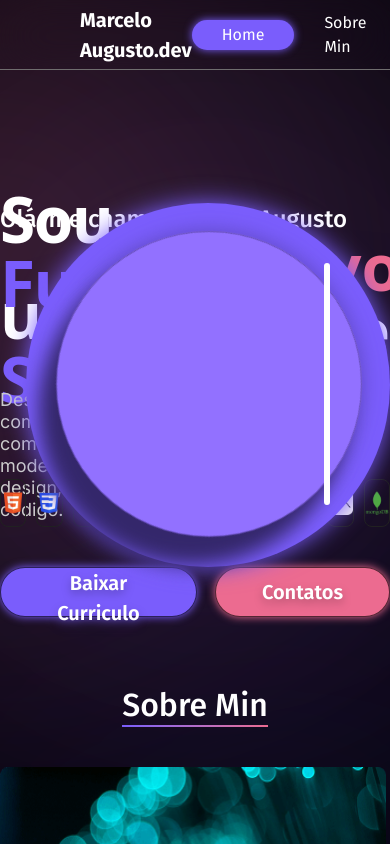
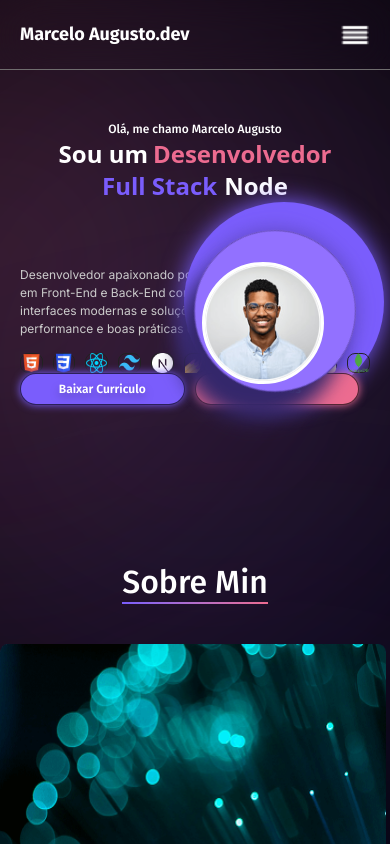
Before and after one commit to m45marcelo/site-portifolio, a React (Vite) app: page / in a window 390 px wide. Shown: the top 844 px of the page. Built offline with nearby package versions, Linux system fonts and the light colour scheme.

Commit message:
feat: implementação de responsividade

```diff
--- a/index.html
+++ b/index.html
@@ -1,5 +1,5 @@
 <!doctype html>
-<html lang="en">
+<html lang="pt">
 	<head>
 		<meta charset="UTF-8">
 		<meta name="viewport" content="width=device-width, initial-scale=1.0">
--- a/package.json
+++ b/package.json
@@ -13,6 +13,7 @@
     "motion": "^12.23.24",
     "react": "^19.2.0",
     "react-dom": "^19.2.0",
+    "react-spinners": "^0.17.0",
     "tailwindcss": "^4.1.17"
   },
   "devDependencies": {
--- a/src/App.tsx
+++ b/src/App.tsx
@@ -1,3 +1,6 @@
+import { useEffect, useState } from "react";
+import { Loader } from "./components/layout/Loader/Loader";
+
 import { Background } from "./components/layout/Background/Background";
 import { Header } from "./components/layout/Header/Header";
 import { Hero } from "./components/layout/Hero/Hero";
@@ -8,19 +11,36 @@ import { SectionContacts } from "./components/layout/Sections/SectionContacts";
 import { Footer } from "./components/layout/Footer/footer";
 
 function App() {
-	return (
-        <Background>
-            <Header/>
+    const [loading, setLoading] = useState(true);
+
+    useEffect(() => {
+        const handleLoad = () => {
+            setLoading(false);
+        };
+
+        window.addEventListener("load", handleLoad);
+
+        return () => {
+            window.removeEventListener("load", handleLoad);
+        };
+    }, []);
+
+
+
+    return (
+        <div className="flex flex-col w-full justify-center items-center">
+            <Background>
+            <Header />
             <div className="absolute top-0 left-0 w-full flex flex-col justify-center items-center">
-
-                <Hero/>
-                <SectionAboutMe/>
-                <SectionSkills/>
-                <SectionProjects/>
-                <SectionContacts/>
-                <Footer/>
+                <Hero />
+                <SectionAboutMe />
+                <SectionSkills />
+                <SectionProjects />
+                <SectionContacts />
+                <Footer />
             </div>
         </Background>
+        </div>
     );
 }
 
--- a/src/components/layout/Background/Background.tsx
+++ b/src/components/layout/Background/Background.tsx
@@ -5,7 +5,7 @@ interface BackgroundProps{
 }
 export const Background: React.FC<BackgroundProps> = ({children}) => {
     return(
-        <div className="w-full h-screen relative">
+        <div className="w-full max-w-[1360px] h-screen relative">
             <div className="absolute top-46 right-0 rounded-full drop-shadow-[0_4px_210px] drop-shadow-primary blur-[210px] h-92 w-92 bg-primary/45"/>
             <div className="absolute top-26 right-58.5 rounded-full blur-[13.125rem] h-79.5 w-79.5 bg-secundary"/>
             <div className="absolute top-225 left-38 rounded-full drop-shadow-[0_4px_210px] drop-shadow-primary blur-[210px] h-62.25 w-62.25 bg-primary/45"/>
--- a/src/components/layout/Header/Header.tsx
+++ b/src/components/layout/Header/Header.tsx
@@ -1,4 +1,5 @@
 import { useSectionObserver } from "../../../hooks/useSectionObserver";
+import iconMenu from "../../../assets/icon-hamburger.png";
 
 export const Header = () => {
 	const activeSection = useSectionObserver(["home", "about-me", "skills", "projects", "contacts"]);
@@ -11,16 +12,17 @@ export const Header = () => {
 		{ id: "contacts", label: "Contatos" },
 	];
 	return (
-		<header className="fixed z-40 h-17.5 w-full px-20  backdrop-blur-xl border-b border-b-border-header flex items-center justify-between">
-			<h2 className="text-white w-[220px] font-fira-sans font-bold text-[1.25rem]">
+		<header className="fixed z-40 h-17.5 w-screen max-w-340 backdrop-blur-xl border-b border-b-border-header flex items-center justify-center">
+			<div className="flex justify-between w-full max-w-[74.875rem] items-center  px-5  xl:px-0">
+			<h2 className="text-white  font-fira-sans font-bold text-[1.125rem] ">
 				Marcelo Augusto.dev
 			</h2>
-			<nav className="h-full flex items-center justify-between">
+			<nav className="hidden h-full items-center justify-between xl:flex">
 				{menuItems.map((item) => (
 					<a
 						key={item.id}
 						href={`#${item.id}`}
-						className={`text-white font-fira-sans font-normal flex items-center justify-center rounded-[1.25rem] h-7.5 px-7.5 ${
+						className={`text-white font-fira-sans font-normal flex items-center justify-center rounded-[1.25rem] h-7.5 px-5 ${
 							activeSection === item.id
 								? "drop-shadow-[0_0_4px] drop-shadow-primary bg-primary text-[1rem]"
 								: ""
@@ -30,6 +32,10 @@ export const Header = () => {
 					</a>
 				))}
 			</nav>
+			<button type="button" className="block xl:hidden">
+				<img alt="menu" src={iconMenu} height={30} width={30}/>
+			</button>
+			</div>
 		</header>
 	);
 };
--- a/src/components/layout/Hero/Hero.tsx
+++ b/src/components/layout/Hero/Hero.tsx
@@ -6,36 +6,48 @@ import imageUser from "../../../assets/image-user2.png";
 
 export const Hero = () => {
 	return (
-		<section id="home" className="h-104.5 w-full max-w-294.25 flex justify-between mt-[12.6875rem] mb-15">
+		<section
+			id="home"
+			className="h-104.5 w-full max-w-[74.875rem] flex flex-col mt-30 mb-5 px-5 xl:px-0 xl:mt-[12.6875rem] xl:mb-15 xl:flex-row xl:justify-between"
+		>
 			<div className="h-full w-full max-w-176 flex flex-col">
-
-				<h2 className="text-2xl font-medium font-fira-sans text-white">
+				<h2 className="text-[12px] flex justify-center xl:justify-start xl:text-2xl font-medium font-fira-sans text-white">
 					Olá, me chamo Marcelo Augusto
 				</h2>
 
 				<div className="flex flex-col w-full max-w-[688px] h-32">
-
-					<div className="flex w-full items-center">
-						<h1 className="flex  tracking-tight items-center w-[220px] text-[4rem] font-bold text-white h-16">
+					<div className="flex w-full items-center justify-center xl:justify-start">
+						<h1 className="flex items-center text-2xl font-bold text-white  xl:h-16 xl:text-[4rem] xl:tracking-tight xl:w-[220px]">
 							Sou um
 						</h1>
-						<h1 className="flex ml-4 items-center w-[450px] text-[4rem] h-16 font-bold text-secundary">Desenvolvedor</h1>
+						<h1 className="flex items-center text-2xl font-bold text-secundary ml-1.25  xl:h-16 xl:ml-4 xl:text-[4rem] xl:w-[450px]">
+							Desenvolvedor
+						</h1>
 					</div>
 
-					<div className="flex w-full items-center">
-						<h1 className="flex tracking-tight items-center w-[282px] text-[4rem] font-bold text-primary h-16">
+					<div className="flex w-full items-center justify-center xl:justify-start">
+						<h1 className="flex items-center   text-2xl font-bold text-primary  xl:h-16 xl:text-[4rem] xl:tracking-tight xl:w-[282px]">
 							Full Stack
 						</h1>
-						<h1 className="flex items-center text-[4rem] font-bold text-white h-16">
+						<h1 className="flex items-center text-2xl font-bold text-white ml-1.75 xl:ml-2 xl:h-16 xl:text-[4rem]">
 							Node
 						</h1>
 					</div>
 
+					<div className="relative h-full w-91 flex xl:hidden">
+						<div className="absolute top-0 right-0 h-50 w-50 drop-shadow-[0_0_12px] drop-shadow-primary rounded-full bg-primary" />
+						<div className="absolute z-5 -rotate-45 h-40.5 w-40.5 drop-shadow-[0px_0px_10px] drop-shadow-[#34276B]/40 top-7 right-7 rounded-full bg-[#9271FF]" />
+						<div className="absolute z-10 border -rotate-45 border-[#34276B]/50 drop-shadow-[-32px_8px_10px] drop-shadow-[#34276B] top-7 right-7 h-40.5 w-40.5 rounded-full bg-[#9271FF]" />
 
-
+						<img
+							alt="imagem usuário"
+							src={imageUser}
+							className="absolute z-20 top-15 right-15 bg-[#E3E4E6] border-[3px] border-white rounded-full h-30.5 w-30.5"
+						/>
+					</div>
 				</div>
 
-				<CustomText className="text-[1.125rem] leading-5.5 font-normal mt-6.5 w-full max-w-157.75 text-text-light h-18.75">
+				<CustomText className="text-[12px] font-normal w-full max-w-157.75 text-text-light xl:mt-6.5 xl:h-18.75 xl:text-[1.125rem] xl:leading-5.5">
 					Desenvolvedor apaixonado por tecnologia, com experiência em
 					Front-End e Back-End com Node.js. Gosto de criar interfaces
 					modernas e soluções escaláveis que unem design, performance
@@ -43,7 +55,7 @@ export const Hero = () => {
 				</CustomText>
 
 				{/* ICONS */}
-				<div className="flex gap-2.5 mt-3.75 mb-10">
+				<div className="flex gap-2.5 mt-3.75  xl:mb-10">
 					{STACKS.map((item) => (
 						<CardIconStack
 							key={item.name}
@@ -51,20 +63,26 @@ export const Hero = () => {
 							heightIcon={32}
 							widthIcon={32}
 							imageStack={item.icon}
-							className="h-12 w-12 rounded-lg"
+							className="h-5 w-10 xl:h-12 xl:w-12 rounded-lg"
 						/>
 					))}
 				</div>
 
-				<div className="flex gap-4.5">
-					<CustomButton isPrimary>
-						<a href="#home"  className="text-white h-full w-full font-fira-sans font-semibold text-[1.25rem] drop-shadow-[0_4px_4px] drop-shadow-black/25">
+				<div className="flex gap-2.5 xl:gap-4.5">
+					<CustomButton isPrimary className="h-8 w-[47%] xl:w-auto xl:h-12.5 xl:px-11.5">
+						<a
+							href="#home"
+							className="text-white h-full w-full flex items-center justify-center font-fira-sans font-semibold text-[12px] xl:text-[1.25rem] drop-shadow-[0_4px_4px] drop-shadow-black/25"
+						>
 							Baixar Curriculo
 						</a>
 					</CustomButton>
 
-					<CustomButton isPrimary={false}>
-						<a href="#contacts" className="text-white h-full w-full font-fira-sans font-semibold text-[1.25rem] drop-shadow-[0_4px_4px] drop-shadow-black/25">
+					<CustomButton isPrimary={false} className="h-8 w-[47%] xl:w-auto xl:h-12.5 xl:px-11.5">
+						<a
+							href="#contacts"
+							className="text-white h-full w-full flex items-center justify-center font-fira-sans font-semibold text-[12px] xl:text-[1.25rem] drop-shadow-[0_4px_4px] drop-shadow-black/25"
+						>
 							Contatos
 						</a>
 					</CustomButton>
@@ -72,7 +90,7 @@ export const Hero = () => {
 			</div>
 
 			{/* Avatar */}
-			<div className="relative h-full w-91">
+			<div className="relative h-full w-91 hidden xl:flex">
 				<div className="absolute top-0 right-0 h-91 w-91 drop-shadow-[0_0_12px] drop-shadow-primary rounded-full bg-primary" />
 				<div className="absolute z-5 -rotate-45 drop-shadow-[0px_0px_10px] drop-shadow-[#34276B]/40 top-7 right-7 h-76.5 w-76.5 rounded-full bg-[#9271FF]" />
 				<div className="absolute z-10 border -rotate-45 border-[#34276B]/50 drop-shadow-[-32px_8px_10px] drop-shadow-[#34276B] top-7 right-7 h-76.5 w-76.5 rounded-full bg-[#9271FF]" />
--- /dev/null
+++ b/src/components/layout/Loader/Loader.tsx
@@ -0,0 +1,9 @@
+import { DotLoader } from "react-spinners"
+
+export const Loader = () => {
+    return(
+        <div className="w-full h-screen flex items-center justify-center">
+            <DotLoader color="#7A5DFC"/>
+        </div>
+    )
+}
--- a/src/components/layout/Sections/SectionAboutMe.tsx
+++ b/src/components/layout/Sections/SectionAboutMe.tsx
@@ -3,7 +3,7 @@ import { CustomH2 } from "../../other/CustomH2";
 import { CustomText } from "../../other/CustomText";
 export const SectionAboutMe = () => {
 	return (
-		<section id="about-me" className="w-full flex flex-col items-center max-w-299.5 h-143 mb-15">
+		<section id="about-me" className="w-full z-30 flex flex-col items-center max-w-299.5 h-143 mb-15">
             <CustomH2 className="text-[2rem] h-11.5 mb-10 relative pb-2 after:content-[''] after:absolute after:left-0 after:bottom-0 after:w-full after:h-[2px] after:bg-gradient-to-r after:from-[#7A5DFC] after:to-[#EC6B90]">Sobre Min</CustomH2>
 			<div className="flex gap-5 w-full">
 				<img
--- a/src/components/ui/CustomButonAction.tsx
+++ b/src/components/ui/CustomButonAction.tsx
@@ -73,7 +73,7 @@ export const CustomButtonAction = ({
 			{icon === "Linkedin" && (
 				<>
 					{/** biome-ignore lint/security/noBlankTarget: <explanation> */}
-					<a href="https://github.com/m45marcelo" target="_blank">
+					<a href="https://www.linkedin.com/in/marcelo-augusto-reis-de-sousa-17202819b/" target="_blank">
 						<img
 							alt="icon linkedin"
 							src={iconLinkedin}
@@ -92,7 +92,7 @@ export const CustomButtonAction = ({
 			{icon === "Instagram" && (
 				<>
 					{/** biome-ignore lint/security/noBlankTarget: <explanation> */}
-					<a href="https://github.com/m45marcelo" target="_blank">
+					<a href="https://www.instagram.com/m45marcelo/" target="_blank">
 						<img
 							alt="icon instagram"
 							src={iconInstagram}
--- a/src/components/ui/CustomButton.tsx
+++ b/src/components/ui/CustomButton.tsx
@@ -3,11 +3,12 @@ import type { ReactNode } from "react";
 interface CustomButtonProps{
     isPrimary: boolean;
     children: ReactNode;
+    className: string;
 }
-export const CustomButton: React.FC<CustomButtonProps> = ({children, isPrimary}) => {
+export const CustomButton: React.FC<CustomButtonProps> = ({children, isPrimary, className}) => {
     return(
         <button type="button" className={
-            `h-12.5 px-11.5 rounded-[1.875rem] cursor-pointer border border-black/64
+            `${className} rounded-[1.875rem] cursor-pointer border border-black/64
             ${isPrimary ? "bg-primary drop-shadow-[0_0_4px] drop-shadow-primary" : "bg-secundary drop-shadow-[0_0_4px] drop-shadow-secundary"}
         `}>
             {children}
```
Also changed, not shown: src/assets/icon-hamburger.png (added), src/index.css (line endings or trailing spaces), 1 other file (tests, documents, lock files or other folders).
